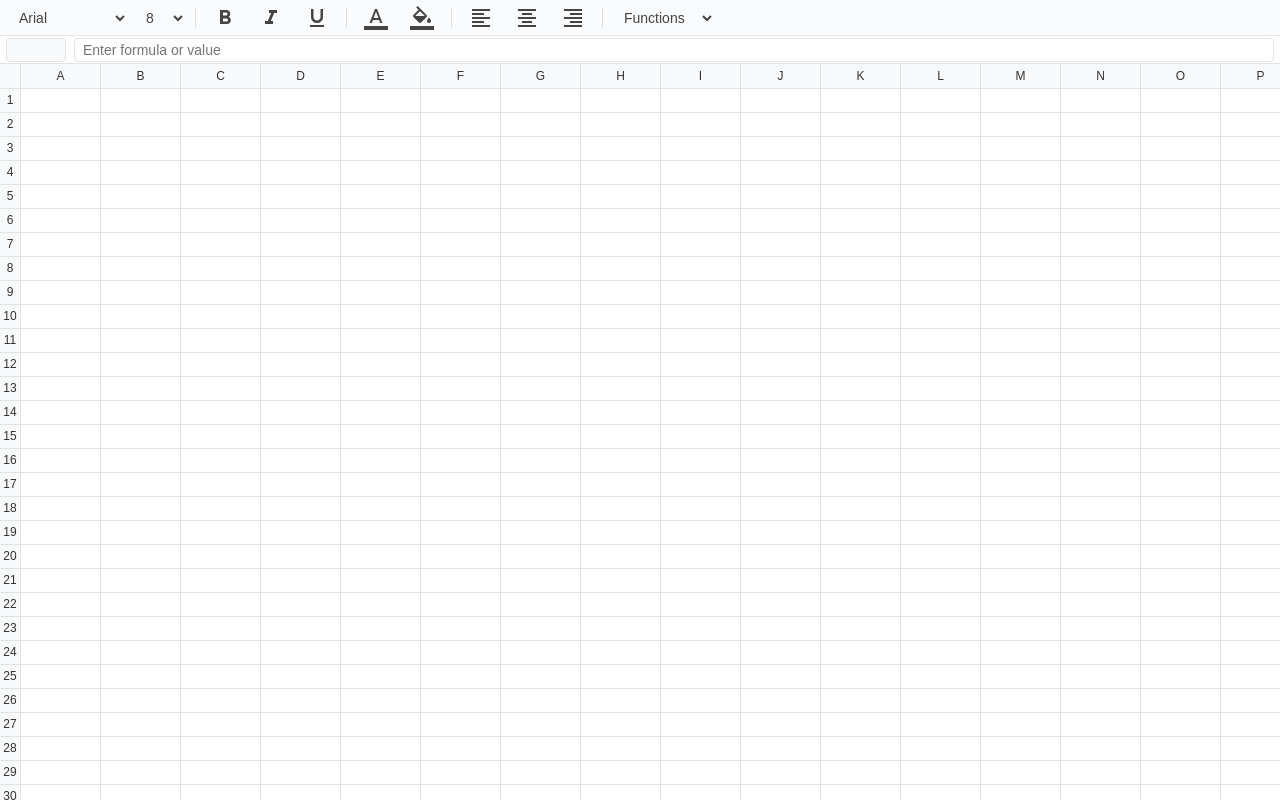
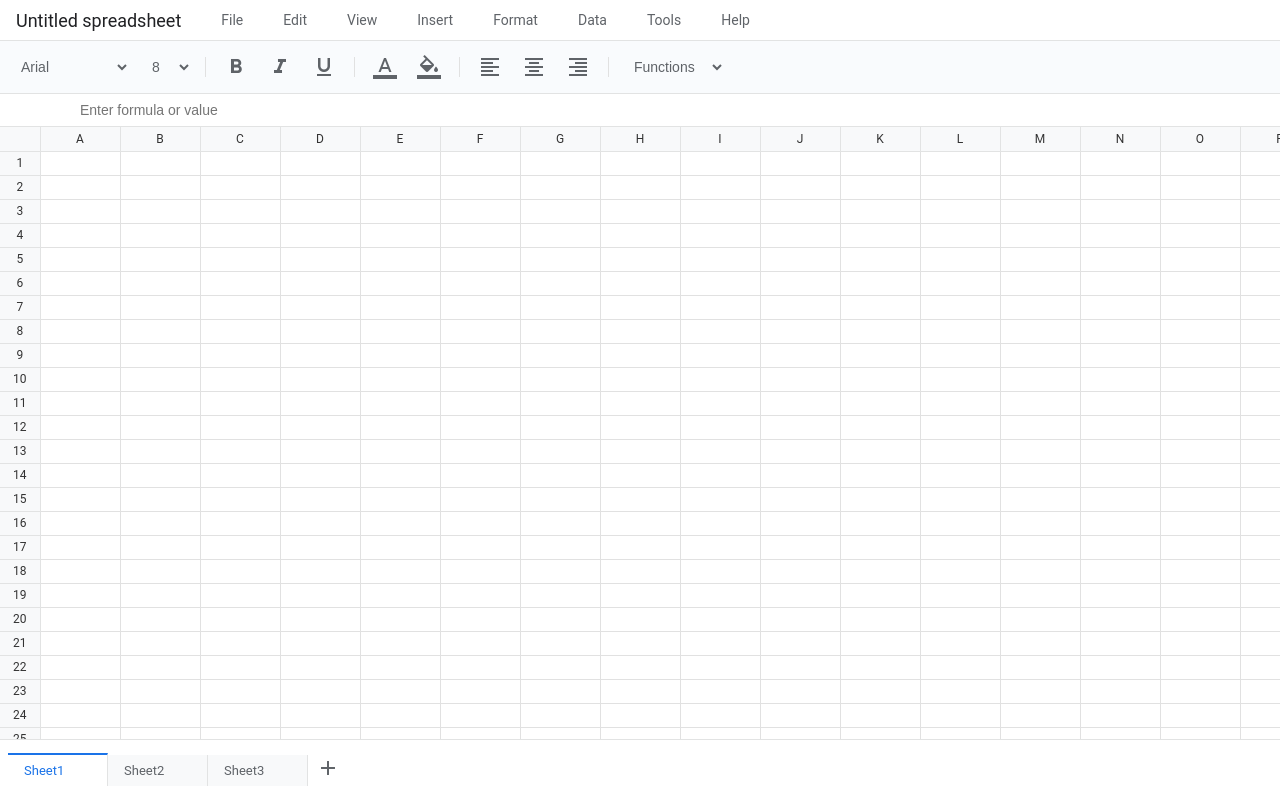
Before and after one commit to gnsgns6/GSheets, a React (Vite) app: page / in a window 1280 px wide. Built offline with nearby package versions, Linux system fonts and the light colour scheme.

Commit message:
Add UI enhancements: menu bar, sheet tabs, and collaboration panel

```diff
--- /dev/null
+++ b/public/index.html
@@ -0,0 +1,2 @@
+<link href="https://fonts.googleapis.com/css2?family=Google+Sans:wght@400;500&family=Roboto:wght@400;500&display=swap" rel="stylesheet">
+<link href="https://fonts.googleapis.com/icon?family=Material+Icons" rel="stylesheet">
--- a/src/App.css
+++ b/src/App.css
@@ -1,9 +1,15 @@
 :root {
+  --primary-color: #1a73e8;
   --border-color: #e2e3e3;
   --toolbar-bg: #f9fbfd;
   --header-bg: #f8f9fa;
   --cell-border: #e1e1e1;
   --active-cell-border: #1a73e8;
+  --hover-bg: #f1f3f4;
+  --text-primary: #202124;
+  --text-secondary: #5f6368;
+  --shadow-1: 0 1px 3px rgba(0,0,0,0.12);
+  --shadow-2: 0 3px 6px rgba(0,0,0,0.15);
   --toolbar-height: 36px;
   --formula-bar-height: 28px;
 }
@@ -12,87 +18,205 @@
   height: 100vh;
   display: flex;
   flex-direction: column;
-  font-family: 'Arial', sans-serif;
+  font-family: 'Google Sans', 'Roboto', sans-serif;
+  color: var(--text-primary);
 }
 
-/* Toolbar Styling */
+/* Header/Menu Bar */
+.menu-bar {
+  display: flex;
+  align-items: center;
+  padding: 8px 16px;
+  border-bottom: 1px solid var(--border-color);
+  background: white;
+}
+
+.sheet-title {
+  font-size: 18px;
+  font-weight: 400;
+  color: var(--text-primary);
+  margin-right: 32px;
+}
+
+.menu-items {
+  display: flex;
+  gap: 24px;
+}
+
+.menu-item {
+  font-size: 14px;
+  color: var(--text-secondary);
+  cursor: pointer;
+  padding: 4px 8px;
+  border-radius: 4px;
+}
+
+.menu-item:hover {
+  background: var(--hover-bg);
+}
+
+/* Toolbar */
 .toolbar {
-  height: var(--toolbar-height);
-  padding: 0 6px;
+  display: flex;
+  align-items: center;
+  padding: 8px;
+  background: var(--toolbar-bg);
   border-bottom: 1px solid var(--border-color);
-  background-color: var(--toolbar-bg);
+  gap: 8px;
+}
+
+.toolbar-group {
   display: flex;
   align-items: center;
   gap: 4px;
+  padding: 0 8px;
+  border-right: 1px solid var(--border-color);
 }
 
-.toolbar select, .toolbar button {
-  height: 28px;
+.toolbar-group:last-child {
+  border-right: none;
+}
+
+.toolbar button {
+  padding: 6px;
+  border: none;
+  background: transparent;
+  border-radius: 4px;
+  color: var(--text-secondary);
+  cursor: pointer;
+  display: flex;
+  align-items: center;
+  justify-content: center;
+}
+
+.toolbar button:hover {
+  background: var(--hover-bg);
+}
+
+.toolbar select {
+  padding: 4px 8px;
   border: 1px solid transparent;
   border-radius: 4px;
-  background-color: transparent;
-  padding: 0 8px;
+  background: transparent;
+  color: var(--text-secondary);
   font-size: 14px;
-  color: #444;
 }
 
-.toolbar select:hover, .toolbar button:hover {
-  background-color: #f1f3f4;
+.toolbar select:hover {
+  background: var(--hover-bg);
   border-color: var(--border-color);
 }
 
-.toolbar button {
-  min-width: 28px;
+/* Formula Bar */
+.formula-bar {
   display: flex;
   align-items: center;
-  justify-content: center;
-  cursor: pointer;
-}
-
-.toolbar input[type="color"] {
-  width: 28px;
-  height: 28px;
-  padding: 0;
-  border: none;
-  border-radius: 4px;
-}
-
-/* Formula Bar Styling */
-.formula-bar {
-  height: var(--formula-bar-height);
-  padding: 0 6px;
+  padding: 4px 8px;
+  background: white;
   border-bottom: 1px solid var(--border-color);
-  display: flex;
-  align-items: center;
   gap: 8px;
-  background-color: white;
 }
 
 .cell-reference {
+  font-size: 14px;
+  color: var(--text-secondary);
   min-width: 60px;
-  padding: 0 8px;
-  height: 24px;
-  display: flex;
-  align-items: center;
-  border: 1px solid var(--border-color);
-  border-radius: 4px;
-  background-color: var(--header-bg);
-  font-size: 14px;
-  color: #444;
 }
 
 .formula-input {
   flex: 1;
-  height: 24px;
-  border: 1px solid var(--border-color);
-  border-radius: 4px;
-  padding: 0 8px;
+  border: none;
+  outline: none;
   font-size: 14px;
-  outline: none;
+  padding: 4px;
 }
 
-.formula-input:focus {
-  border-color: var(--active-cell-border);
+/* Spreadsheet */
+.spreadsheet {
+  flex: 1;
+  overflow: auto;
+  position: relative;
+  background: white;
+}
+
+.spreadsheet table {
+  border-collapse: collapse;
+  table-layout: fixed;
+}
+
+/* Sheet Tabs */
+.sheet-tabs {
+  display: flex;
+  align-items: center;
+  padding: 8px;
+  background: white;
+  border-top: 1px solid var(--border-color);
+}
+
+.sheet-tab {
+  padding: 8px 16px;
+  font-size: 13px;
+  color: var(--text-secondary);
+  border-right: 1px solid var(--border-color);
+  cursor: pointer;
+  background: var(--header-bg);
+  min-width: 100px;
+  display: flex;
+  align-items: center;
+  gap: 8px;
+}
+
+.sheet-tab.active {
+  background: white;
+  color: var(--primary-color);
+  border-top: 2px solid var(--primary-color);
+  margin-top: -1px;
+}
+
+.add-sheet {
+  padding: 8px;
+  color: var(--text-secondary);
+  cursor: pointer;
+}
+
+.add-sheet:hover {
+  color: var(--primary-color);
+}
+
+/* Collaboration Panel */
+.collaboration-panel {
+  position: fixed;
+  right: 0;
+  top: 0;
+  bottom: 0;
+  width: 300px;
+  background: white;
+  border-left: 1px solid var(--border-color);
+  padding: 16px;
+  transform: translateX(100%);
+  transition: transform 0.3s ease;
+}
+
+.collaboration-panel.open {
+  transform: translateX(0);
+}
+
+.user-avatars {
+  display: flex;
+  gap: 8px;
+  margin-bottom: 16px;
+}
+
+.avatar {
+  width: 32px;
+  height: 32px;
+  border-radius: 50%;
+  background: var(--primary-color);
+  color: white;
+  display: flex;
+  align-items: center;
+  justify-content: center;
+  font-size: 14px;
 }
 
 /* Spreadsheet Styling */
@@ -110,6 +234,7 @@
   border-collapse: collapse;
   table-layout: fixed;
   transform: translateZ(0);
+  width: max-content;
 }
 
 .spreadsheet th {
@@ -150,37 +275,38 @@
 }
 
 .cell {
+  position: relative;
   border: 1px solid var(--cell-border);
-  padding: 3px 6px;
   min-width: 80px;
   height: 24px;
-  outline: none;
-  font-size: 14px;
+  background-color: white;
+  padding: 0;
+  transition: width 0.05s ease;
+}
+
+.cell-content,
+.cell-input {
+  position: absolute;
+  top: 0;
+  left: 0;
+  right: 0;
+  bottom: 0;
+  padding: 3px 6px;
   white-space: nowrap;
   overflow: hidden;
   text-overflow: ellipsis;
-  background-color: white;
-  transition: all 0.1s ease-in-out;
-  cursor: cell;
-  user-select: none;
-  position: relative;
-  direction: ltr;
-  unicode-bidi: bidi-override;
-  text-align: left;
 }
 
-.cell:hover {
-  background-color: #f8f9fa;
-  transform: scale(1.01);
-  z-index: 1;
-  box-shadow: 0 0 2px rgba(0, 0, 0, 0.1);
+.cell-input {
+  background: white;
+  outline: none;
+  border: 2px solid var(--active-cell-border);
+  z-index: 2;
 }
 
 .cell.active {
-  border: 2px solid var(--active-cell-border);
-  padding: 2px 5px;
-  background-color: #fff;
-  box-shadow: 0 0 4px rgba(26, 115, 232, 0.2);
+  padding: 0;
+  border: none;
   z-index: 2;
 }
 
@@ -216,3 +342,39 @@
   content: '';
   display: inline-block;
 }
+
+.column-header {
+  position: relative;
+  min-width: 80px;
+  user-select: none;
+}
+
+.resize-handle {
+  position: absolute;
+  right: 0;
+  top: 0;
+  bottom: 0;
+  width: 4px;
+  cursor: col-resize;
+  background: transparent;
+}
+
+.resize-handle:hover {
+  background: var(--active-cell-border);
+}
+
+.spreadsheet.resizing {
+  cursor: col-resize;
+  user-select: none;
+}
+
+.spreadsheet.resizing .cell,
+.spreadsheet.resizing .cell-input,
+.spreadsheet.resizing .cell-content {
+  pointer-events: none;
+}
+
+/* Show resize handle on hover */
+.column-header:hover .resize-handle {
+  background: rgba(26, 115, 232, 0.4);
+}
--- a/src/App.jsx
+++ b/src/App.jsx
@@ -2,14 +2,20 @@ import React, { useState } from 'react';
 import Toolbar from './components/Toolbar';
 import FormulaBar from './components/FormulaBar';
 import Spreadsheet from './components/Spreadsheet';
+import MenuBar from './components/MenuBar';
+import SheetTabs from './components/SheetTabs';
+import CollaborationPanel from './components/CollaborationPanel';
 import './App.css';
 
 function App() {
   const [activeCell, setActiveCell] = useState(null);
   const [spreadsheetData, setSpreadsheetData] = useState({});
+  const [activeSheet, setActiveSheet] = useState('Sheet1');
+  const [showCollaboration, setShowCollaboration] = useState(false);
 
   return (
     <div className="app">
+      <MenuBar />
       <Toolbar />
       <FormulaBar
         activeCell={activeCell}
@@ -22,6 +28,14 @@ function App() {
         spreadsheetData={spreadsheetData}
         setSpreadsheetData={setSpreadsheetData}
       />
+      <SheetTabs
+        activeSheet={activeSheet}
+        setActiveSheet={setActiveSheet}
+      />
+      <CollaborationPanel
+        isOpen={showCollaboration}
+        onClose={() => setShowCollaboration(false)}
+      />
     </div>
   );
 }
--- /dev/null
+++ b/src/components/CollaborationPanel.jsx
@@ -0,0 +1,17 @@
+import React from 'react';
+
+function CollaborationPanel({ isOpen, onClose }) {
+  return (
+    <div className={`collaboration-panel ${isOpen ? 'open' : ''}`}>
+      <div className="user-avatars">
+        <div className="avatar">JD</div>
+        <div className="avatar">AS</div>
+      </div>
+      <div className="comments">
+        {/* Add comment threads here */}
+      </div>
+    </div>
+  );
+}
+
+export default CollaborationPanel;
--- /dev/null
+++ b/src/components/MenuBar.jsx
@@ -0,0 +1,21 @@
+import React from 'react';
+
+function MenuBar() {
+  return (
+    <div className="menu-bar">
+      <div className="sheet-title">Untitled spreadsheet</div>
+      <div className="menu-items">
+        <div className="menu-item">File</div>
+        <div className="menu-item">Edit</div>
+        <div className="menu-item">View</div>
+        <div className="menu-item">Insert</div>
+        <div className="menu-item">Format</div>
+        <div className="menu-item">Data</div>
+        <div className="menu-item">Tools</div>
+        <div className="menu-item">Help</div>
+      </div>
+    </div>
+  );
+}
+
+export default MenuBar;
--- /dev/null
+++ b/src/components/SheetTabs.jsx
@@ -0,0 +1,24 @@
+import React from 'react';
+
+function SheetTabs({ activeSheet, setActiveSheet }) {
+  const sheets = ['Sheet1', 'Sheet2', 'Sheet3'];
+
+  return (
+    <div className="sheet-tabs">
+      {sheets.map(sheet => (
+        <div
+          key={sheet}
+          className={`sheet-tab ${activeSheet === sheet ? 'active' : ''}`}
+          onClick={() => setActiveSheet(sheet)}
+        >
+          {sheet}
+        </div>
+      ))}
+      <div className="add-sheet">
+        <i className="material-icons">add</i>
+      </div>
+    </div>
+  );
+}
+
+export default SheetTabs;
--- a/src/components/Spreadsheet.jsx
+++ b/src/components/Spreadsheet.jsx
@@ -18,21 +18,39 @@ const MemoizedCell = React.memo(({
   onCellBlur,
   onCellInput,
   onKeyDown,
-  cellRef
-}) => (
+  cellRef,
+  style
+}) => {
+  const [editValue, setEditValue] = useState(content);
+
+  useEffect(() => {
+    setEditValue(content);
+  }, [content]);
+
+  return (
     <td
       className={`cell ${isActive ? 'active' : ''}`}
       onClick={() => onCellClick(cellId)}
-    onBlur={(e) => onCellBlur(cellId, e.target.innerText)}
-    onInput={(e) => onCellInput(e, cellId)}
-    onKeyDown={(e) => onKeyDown(e, cellId)}
+      style={style}
+    >
+      {isActive ? (
+        <div
           ref={cellRef}
           contentEditable
           suppressContentEditableWarning
+          className="cell-input"
+          onBlur={(e) => onCellBlur(cellId, e.target.textContent)}
+          onInput={(e) => onCellInput(e, cellId)}
+          onKeyDown={(e) => onKeyDown(e, cellId)}
         >
           {content}
+        </div>
+      ) : (
+        <div className="cell-content">{content}</div>
+      )}
     </td>
-));
+  );
+});
 
 function Spreadsheet({ activeCell, setActiveCell, spreadsheetData, setSpreadsheetData }) {
   const ROWS = 100;
@@ -43,29 +61,32 @@ function Spreadsheet({ activeCell, setActiveCell, spreadsheetData, setSpreadshee
   const [dropdownPosition, setDropdownPosition] = useState({ x: 0, y: 0 });
   const [selectedFormulaIndex, setSelectedFormulaIndex] = useState(0);
   const activeCellRef = useRef(null);
+  const [columnWidths, setColumnWidths] = useState({});
+  const [resizingColumn, setResizingColumn] = useState(null);
+  const [startX, setStartX] = useState(0);
+  const [startWidth, setStartWidth] = useState(0);
 
-  // Focus active cell when it changes
   useEffect(() => {
     if (activeCellRef.current) {
       activeCellRef.current.focus();
+      // Set cursor to end
+      const range = document.createRange();
+      const sel = window.getSelection();
+      const node = activeCellRef.current;
+      if (node.childNodes.length > 0) {
+        const lastChild = node.childNodes[node.childNodes.length - 1];
+        range.setStartAfter(lastChild);
+      } else {
+        range.setStart(node, 0);
+      }
+      range.collapse(true);
+      sel.removeAllRanges();
+      sel.addRange(range);
     }
   }, [activeCell]);
 
-  const filteredFormulas = FORMULAS.filter(formula =>
-    formula.name.toLowerCase().startsWith(formulaSearch.toLowerCase())
-  );
-
   const handleCellInput = (e, cellId) => {
-    const content = e.target.innerText;
-
-    // Update spreadsheet data immediately
-    const newData = { ...spreadsheetData };
-    if (content.trim() === '') {
-      delete newData[cellId];
-    } else {
-      newData[cellId] = content;
-    }
-    setSpreadsheetData(newData);
+    const content = e.target.textContent;
 
     if (content === '=') {
       const rect = e.target.getBoundingClientRect();
@@ -89,30 +110,9 @@ function Spreadsheet({ activeCell, setActiveCell, spreadsheetData, setSpreadshee
     setActiveCell(cellId);
     setEditingCell(cellId);
     setShowFormulaDropdown(false);
-
-    // Set cursor to end of content on click
-    requestAnimationFrame(() => {
-      if (activeCellRef.current) {
-        const range = document.createRange();
-        const sel = window.getSelection();
-        const content = activeCellRef.current.childNodes[0] || activeCellRef.current;
-
-        try {
-          range.setStart(content, content.length || 0);
-          range.setEnd(content, content.length || 0);
-          sel.removeAllRanges();
-          sel.addRange(range);
-        } catch (e) {
-          // Handle empty cell
-          activeCellRef.current.focus();
-        }
-      }
-    });
   }, [setActiveCell]);
 
   const handleCellBlur = (cellId, value) => {
-    if (value === spreadsheetData[cellId]) return;
-
     const newData = { ...spreadsheetData };
     if (value.trim() === '') {
       delete newData[cellId];
@@ -145,14 +145,11 @@ function Spreadsheet({ activeCell, setActiveCell, spreadsheetData, setSpreadshee
         case 'Escape':
           setShowFormulaDropdown(false);
           break;
-        default:
-          break;
       }
     } else if (e.key === 'Enter') {
       e.preventDefault();
       const content = e.target.textContent;
 
-      // Update the spreadsheet data
       const newData = { ...spreadsheetData };
       if (content.trim() === '') {
         delete newData[cellId];
@@ -161,7 +158,6 @@ function Spreadsheet({ activeCell, setActiveCell, spreadsheetData, setSpreadshee
       }
       setSpreadsheetData(newData);
 
-      // If it's a formula, immediately show the result
       if (content.startsWith('=')) {
         const result = evaluateFormula(content, newData);
         e.target.textContent = result;
@@ -169,7 +165,6 @@ function Spreadsheet({ activeCell, setActiveCell, spreadsheetData, setSpreadshee
 
       setEditingCell(null);
 
-      // Move to the cell below
       const nextRow = parseInt(cellId.match(/\d+/)[0]);
       const col = cellId.match(/[A-Z]+/)[0];
       const nextCellId = `${col}${nextRow + 1}`;
@@ -179,50 +174,100 @@ function Spreadsheet({ activeCell, setActiveCell, spreadsheetData, setSpreadshee
 
   const insertFormula = (formulaName) => {
     if (editingCell && activeCellRef.current) {
-      const formulaText = `=${formulaName}()`;
-      activeCellRef.current.innerText = formulaText;
+      activeCellRef.current.textContent = `=${formulaName}()`;
       setShowFormulaDropdown(false);
 
-      // Place cursor between parentheses
       const range = document.createRange();
       const sel = window.getSelection();
       const text = activeCellRef.current.firstChild || activeCellRef.current;
-      const position = formulaText.length - 1;
+      const position = activeCellRef.current.textContent.length - 1;
 
-      try {
       range.setStart(text, position);
       range.setEnd(text, position);
       sel.removeAllRanges();
       sel.addRange(range);
-      } catch (e) {
-        console.error('Error setting cursor position:', e);
-      }
     }
   };
 
   const getCellContent = (cellId) => {
     if (editingCell === cellId) {
-      // Show raw formula when editing
       return spreadsheetData[cellId] || '';
     }
 
     const value = spreadsheetData[cellId];
     if (!value) return '';
 
-    // If it's a formula, evaluate it
     if (typeof value === 'string' && value.startsWith('=')) {
-      const result = evaluateFormula(value, spreadsheetData);
-      return result;
+      return evaluateFormula(value, spreadsheetData);
     }
 
-    // Return regular value
     return value;
+  };
+
+  const getCellId = (row, col) => {
+    const colLetter = String.fromCharCode(65 + col);
+    return `${colLetter}${row + 1}`;
+  };
+
+  const handleResizeMouseDown = (e, colIndex) => {
+    e.preventDefault();
+    setResizingColumn(colIndex);
+    setStartX(e.clientX);
+    const currentWidth = columnWidths[colIndex] || 80; // default width
+    setStartWidth(currentWidth);
+  };
+
+  const handleResizeMouseMove = useCallback((e) => {
+    if (resizingColumn === null) return;
+
+    const diff = e.clientX - startX;
+    const newWidth = Math.max(50, startWidth + diff); // minimum width of 50px
+
+    setColumnWidths(prev => ({
+      ...prev,
+      [resizingColumn]: newWidth
+    }));
+  }, [resizingColumn, startX, startWidth]);
+
+  const handleResizeMouseUp = useCallback(() => {
+    setResizingColumn(null);
+  }, []);
+
+  useEffect(() => {
+    if (resizingColumn !== null) {
+      document.addEventListener('mousemove', handleResizeMouseMove);
+      document.addEventListener('mouseup', handleResizeMouseUp);
+      return () => {
+        document.removeEventListener('mousemove', handleResizeMouseMove);
+        document.removeEventListener('mouseup', handleResizeMouseUp);
+      };
+    }
+  }, [resizingColumn, handleResizeMouseMove, handleResizeMouseUp]);
+
+  const renderColumnHeader = (colIndex) => {
+    const colLetter = String.fromCharCode(65 + colIndex);
+    const width = columnWidths[colIndex] || 80; // default width
+
+    return (
+      <th
+        key={colIndex}
+        style={{ width: `${width}px` }}
+        className="column-header"
+      >
+        {colLetter}
+        <div
+          className="resize-handle"
+          onMouseDown={(e) => handleResizeMouseDown(e, colIndex)}
+        />
+      </th>
+    );
   };
 
   const renderCell = (row, col) => {
     const cellId = getCellId(row, col);
     const isActive = cellId === activeCell;
     const content = getCellContent(cellId);
+    const width = columnWidths[col] || 80; // default width
 
     return (
       <MemoizedCell
@@ -235,14 +280,14 @@ function Spreadsheet({ activeCell, setActiveCell, spreadsheetData, setSpreadshee
         onCellInput={handleCellInput}
         onKeyDown={handleKeyDown}
         cellRef={isActive ? activeCellRef : null}
+        style={{ width: `${width}px` }}
       />
     );
   };
 
-  const getCellId = (row, col) => {
-    const colLetter = String.fromCharCode(65 + col);
-    return `${colLetter}${row + 1}`;
-  };
+  const filteredFormulas = FORMULAS.filter(formula =>
+    formula.name.toLowerCase().startsWith(formulaSearch.toLowerCase())
+  );
 
   const renderFormulaDropdown = () => {
     if (!showFormulaDropdown) return null;
@@ -274,20 +319,18 @@ function Spreadsheet({ activeCell, setActiveCell, spreadsheetData, setSpreadshee
   };
 
   return (
-    <div className="spreadsheet">
+    <div className={`spreadsheet ${resizingColumn !== null ? 'resizing' : ''}`}>
       <table>
         <thead>
           <tr>
-            <th></th>
-            {Array(COLS).fill().map((_, i) => (
-              <th key={i}>{String.fromCharCode(65 + i)}</th>
-            ))}
+            <th className="corner-header"></th>
+            {Array(COLS).fill().map((_, i) => renderColumnHeader(i))}
           </tr>
         </thead>
         <tbody>
           {Array(ROWS).fill().map((_, row) => (
             <tr key={row}>
-              <th>{row + 1}</th>
+              <th className="row-header">{row + 1}</th>
               {Array(COLS).fill().map((_, col) => renderCell(row, col))}
             </tr>
           ))}
```
Lines whose indentation alone changed are shown as unchanged.
